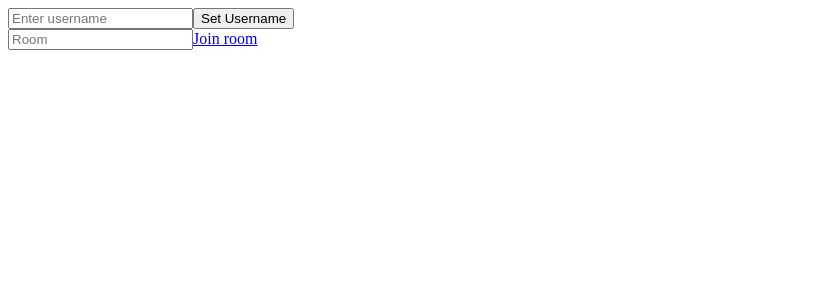
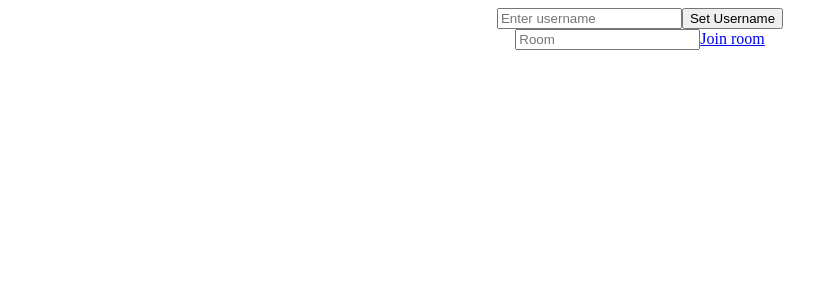
Before and after one commit to alanayee07/chat-app-frontend, a React (Create React App) app: page / in a window 1280 px wide. Shown: the top 300 px of the page, without its empty margins (0-838 px from the left). Built offline with nearby package versions, Linux system fonts and the light colour scheme; no server answers.

Commit message:
JoinRoom & Username css center

```diff
--- a/src/App.js
+++ b/src/App.js
@@ -3,18 +3,17 @@ import ChatRoom from './components/ChatRoom'
 // import io from 'socket.io-client';
 import {BrowserRouter as Router, Switch, Route } from 'react-router-dom';
 // import JoinRoom from  './components/JoinRoom'
-import Login from './components/Login';
+import Username from './components/Username';
 
 
 // const socket = io('http://localhost:7000/');
 
 const App = () => {
 
-
   return (
     <Router>
       <Switch>
-        <Route exact path="/" component={Login} />
+        <Route exact path="/" component={Username} />
         <Route exact path="/:roomId" component={ChatRoom} />
       </Switch>
     </Router>
--- a/src/components/JoinRoom.js
+++ b/src/components/JoinRoom.js
@@ -1,5 +1,7 @@
 import React, {useState} from 'react';
 import { Link } from 'react-router-dom';
+
+import './css/JoinRoom.css'
 
 const JoinRoom = () => {
 
@@ -7,7 +9,6 @@ const JoinRoom = () => {
 
   return (
     <div className="joinRoom-container">
-
       <div className="roomName-input">
         <input
           type="text"
--- a/src/components/Login.js
+++ b/src/components/Username.js
@@ -1,13 +1,15 @@
 import React, {useState} from 'react'
 import JoinRoom from './JoinRoom'
 
-const Login = () => {
+import './css/Username.css'
+
+const Username = () => {
 
   const [username, setUsername] = useState('');
 
   return (
     <>
-    <div className="username-input">
+    <div className="username-container">
         <input
           type="text"
           placeholder="Enter username"
@@ -24,4 +26,4 @@ const Login = () => {
   )
 }
 
-export default Login
+export default Username
--- /dev/null
+++ b/src/components/css/JoinRoom.css
@@ -0,0 +1,4 @@
+.joinRoom-container {
+  display: flex;
+  justify-content: center;
+}
--- /dev/null
+++ b/src/components/css/Username.css
@@ -0,0 +1,4 @@
+.username-container {
+  display: flex;
+  justify-content: center;
+}
```
